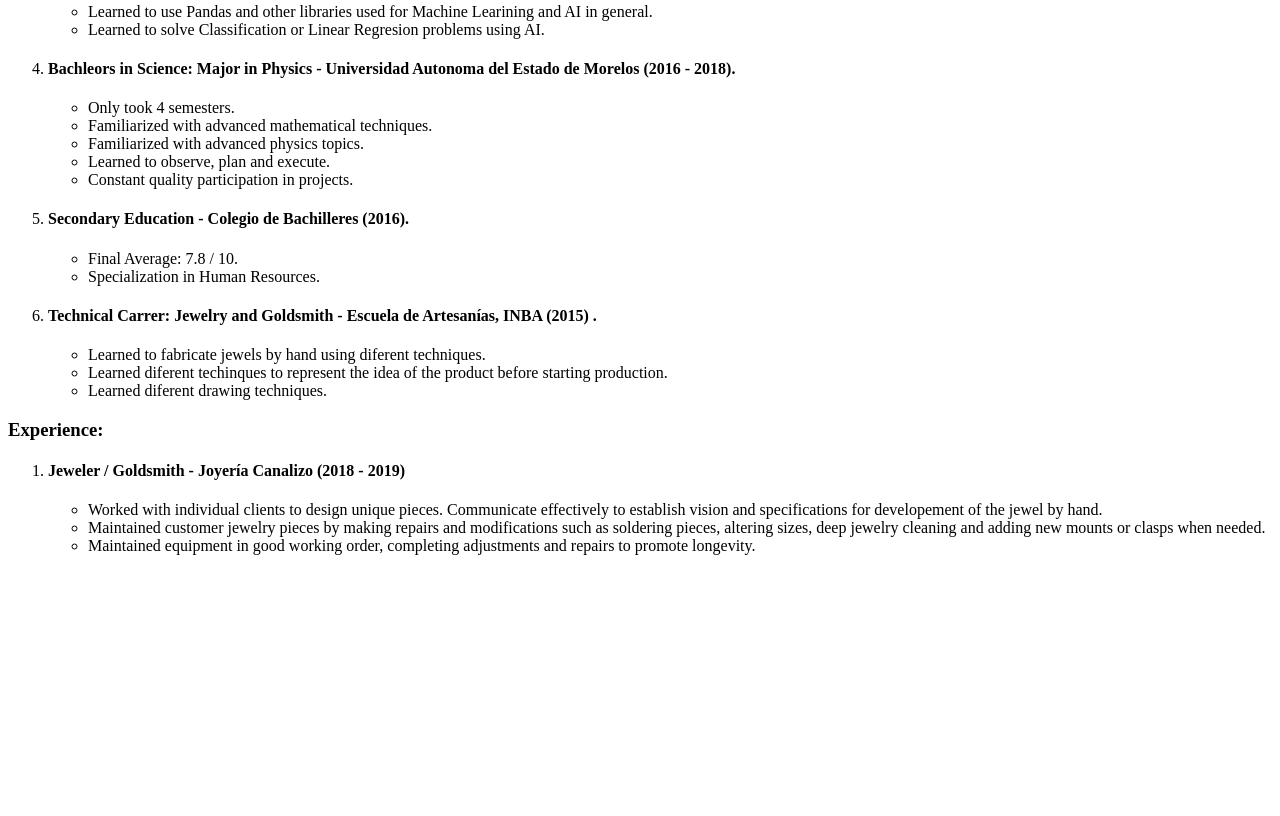
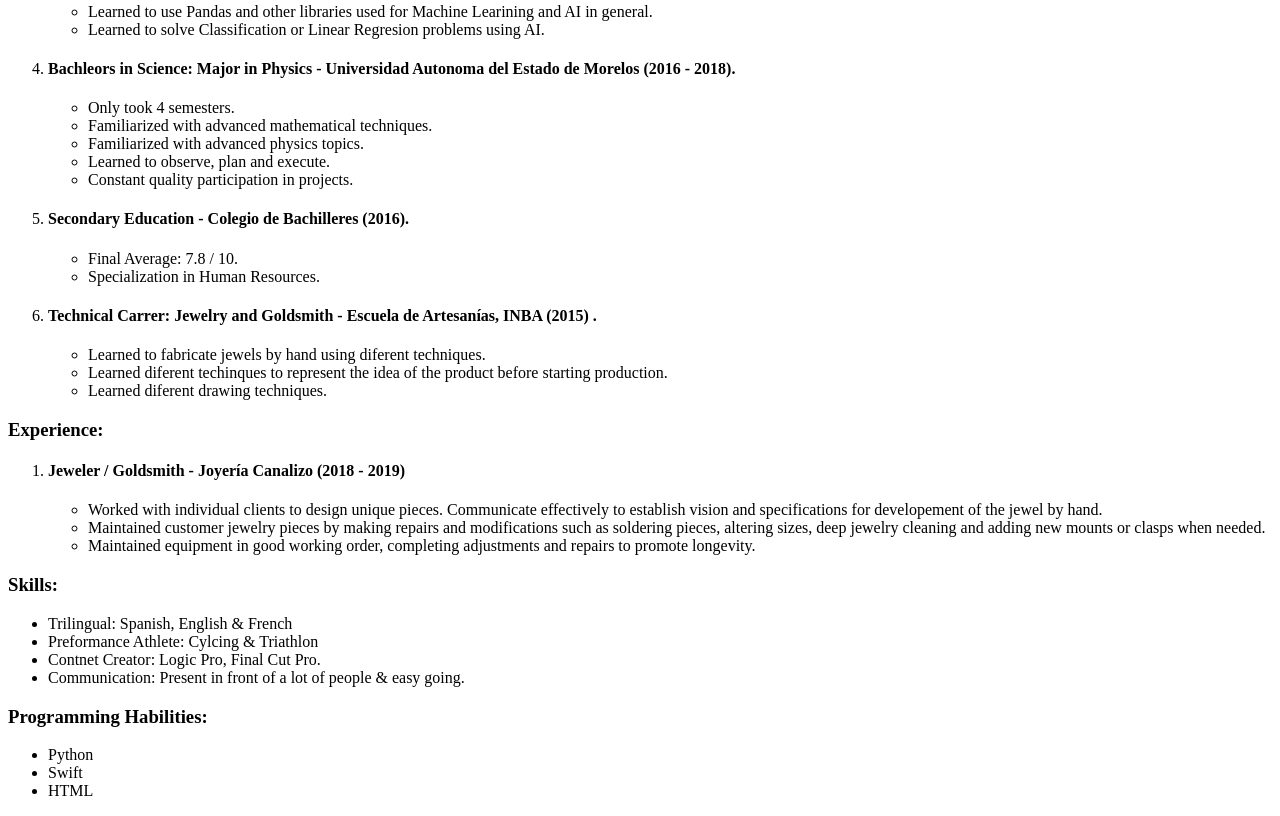
Before and after one commit to canacosmic/basicCV_HTML, a plain HTML site: page index.html in a window 1280 px wide. Shown: the part 376-1192 px from the top of the page. Before the commit the page ends 947 px from the top, so only its background shows below. Drawn offline with Linux system fonts and the light colour scheme.

Commit message:
Added info
Added skills and programming habilities

```diff
--- a/index.html
+++ b/index.html
@@ -85,6 +85,22 @@
                 </ul>
         </ol>
 
+        <h3>Skills:</h3>
+        <ul>
+            <li>Trilingual: Spanish, English & French</li>
+            <li>Preformance Athlete: Cylcing & Triathlon</li>
+            <li>Contnet Creator: Logic Pro, Final Cut Pro.</li>
+            <li>Communication: Present in front of a lot of people & easy going.</li>
+
+        </ul>
+
+        <h3>Programming Habilities:</h3>
+        <ul>
+            <li>Python</li>
+            <li>Swift</li>
+            <li>HTML</li>
+        </ul>
+
 
     </body>
 </html>
```
